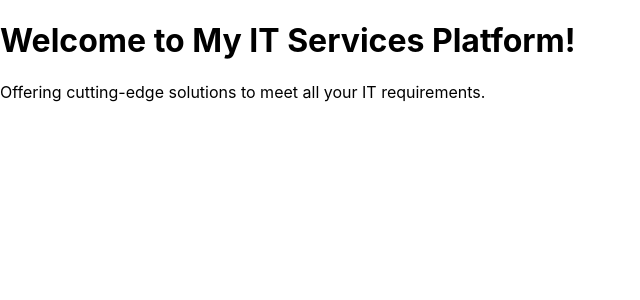
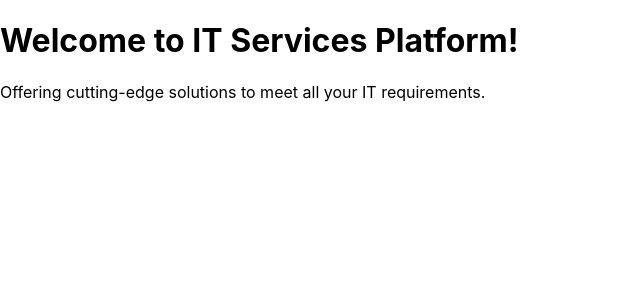
Before and after one commit to saha-ms/itconsultantservice, a React (Create React App) app in the folder client/: page / in a window 1280 px wide. Shown: the top 300 px of the page, without its empty margins (0-640 px from the left). Built offline with nearby package versions, Linux system fonts and the light colour scheme.

Commit message:
Automated Deployment after update App.test.jsto GitHub Pages1

```diff
--- a/client/src/App.js
+++ b/client/src/App.js
@@ -1,7 +1,7 @@
 function App() {
   return (
       <div className="App">
-          <h1>Welcome to My IT Services Platform!</h1>
+          <h1>Welcome to IT Services Platform!</h1>
           <p>Offering cutting-edge solutions to meet all your IT requirements.</p>
       </div>
   );
```
